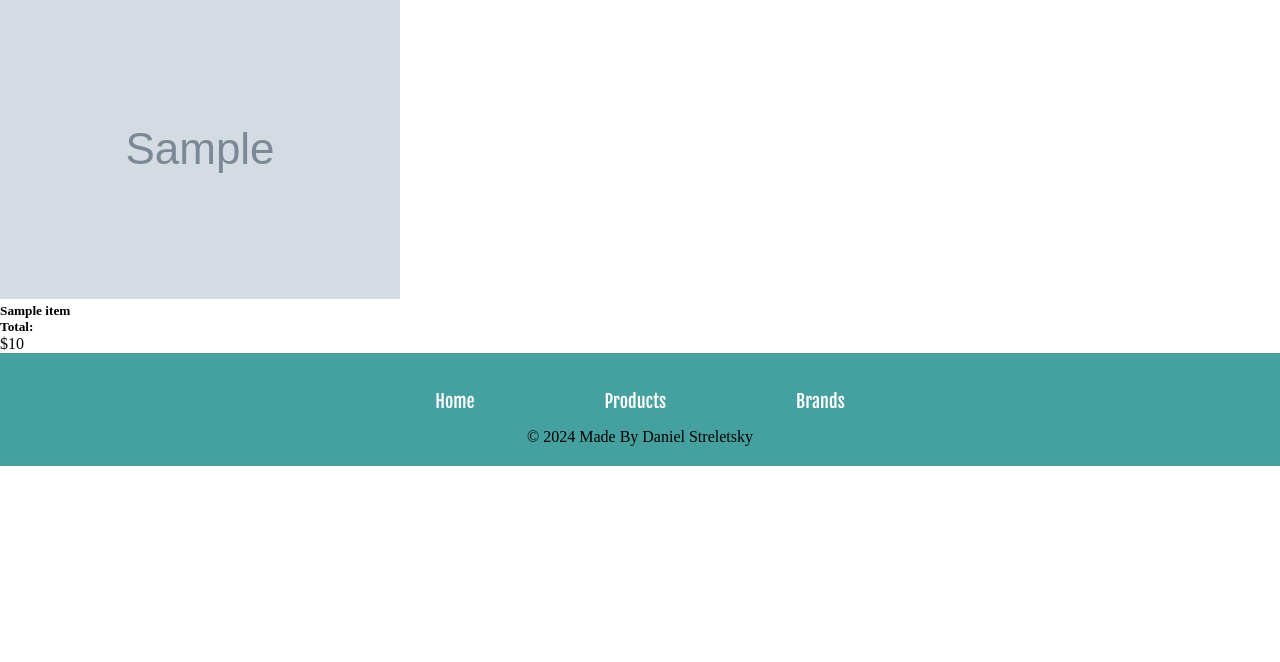
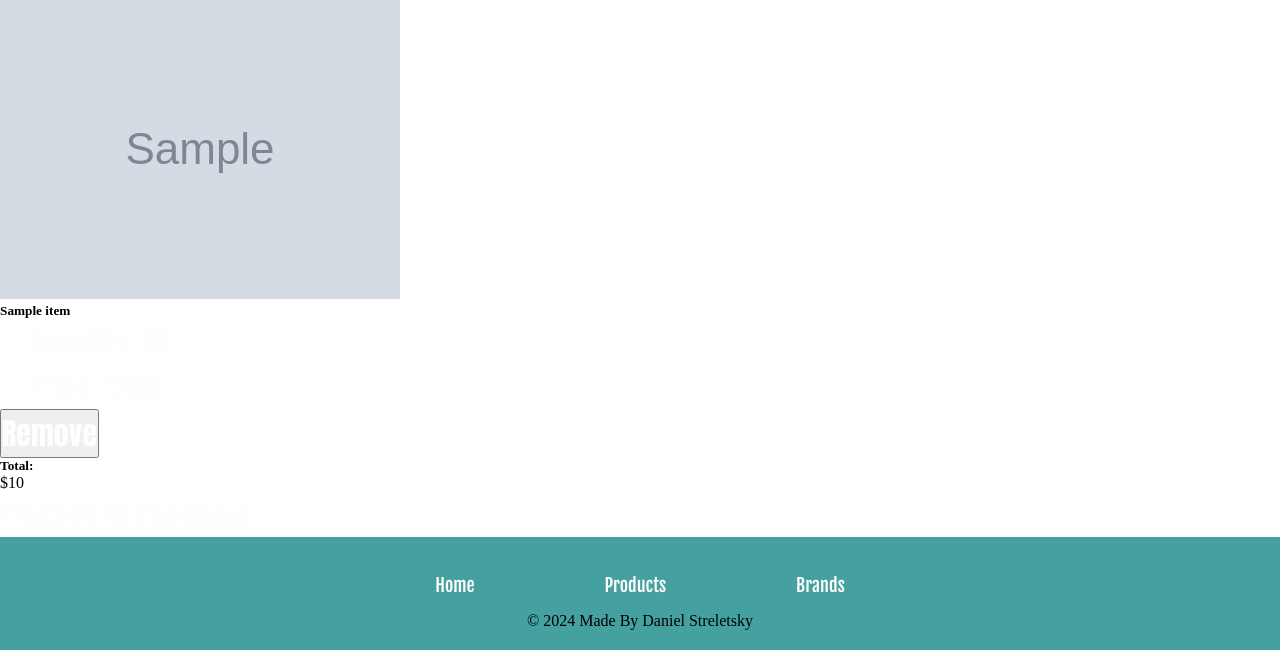
Before and after one commit to skydaniel741/SurfWebsite, a Flask app: template templates/checkout.html in a window 1280 px wide. Shown: the part 138-800 px from the top of the page. Run offline with Flask 3, Linux system fonts and the light colour scheme; the template is opened without the code that fills it: most values are stand-ins (such as "Sample title", 1, 10 or a date in 2020); grey boxes marked "Sample" are stand-in pictures.

Commit message:
added a remove button for checkout

```diff
--- a/routes.py
+++ b/routes.py
@@ -137,6 +137,15 @@
 
     return render_template('checkout.html', cart=surfboards, final_total=final_total)
 
+@app.route('/<int:surfboard_id>/remove_from_cart', methods=['POST'])
+def remove_from_cart(surfboard_id):
+    if 'loggedin' not in session:
+        flash('You must be logged in to remove items from the cart')
+        return redirect(url_for('login'))
+    cart_items = session.get('cart', [])
+    cart_items = [item for item in cart_items if item['surfboard_id'] != surfboard_id]
+    session['cart'] = cart_items
+    return redirect(url_for('checkout'))
 
 
 @app.route('/<int:surfboard_id>/add_to_cart', methods=["POST", "GET"])
--- a/templates/checkout.html
+++ b/templates/checkout.html
@@ -3,14 +3,21 @@
 {% block content %}
 <h1>Your Cart</h1>
 
-<div class="">
+<div class="d-flex justify-content-center flex-wrap">
     {% for item in cart %}
     <div class="card">
         <img src="{{ item.image }}" class="card-img-top" alt="{{ item.name }}">
         <div class="card-body">
             <h5 class="card-title">{{ item.name }}</h5>
+            <ul class="list-group list-group-flush">
+                <li class="list-group-item">Quantity: {{ item.quantity }}</li>
+                <li class="list-group-item">Price: ${{ item.price * item.quantity }}</li>
+            </ul>
         </div>
         <div class="card-body">
+            <form id="remove_from_cart_form_{{ item.surfboard_id }}" action="{{ url_for('remove_from_cart', surfboard_id=item.surfboard_id) }}" method="post">
+                <button type="submit" class="btn btn-danger" form="remove_from_cart_form_{{ item.surfboard_id }}">Remove</button>
+            </form>
         </div>
     </div>
     {% endfor %}
@@ -19,7 +26,10 @@
 <div class="card text-center">
     <div class="card-body">
         <h5 class="card-title">Total:</h5>
-        <p class="card-text">${{ final_total}}</p>
+        <p class="card-text">${{ final_total | round(2) }}</p>
+        {% if cart %}
+            <a href="{{ url_for('checkout') }}" class="btn btn-success">Proceed to Checkout</a>
+        {% endif %}
     </div>
 </div>
 
```
